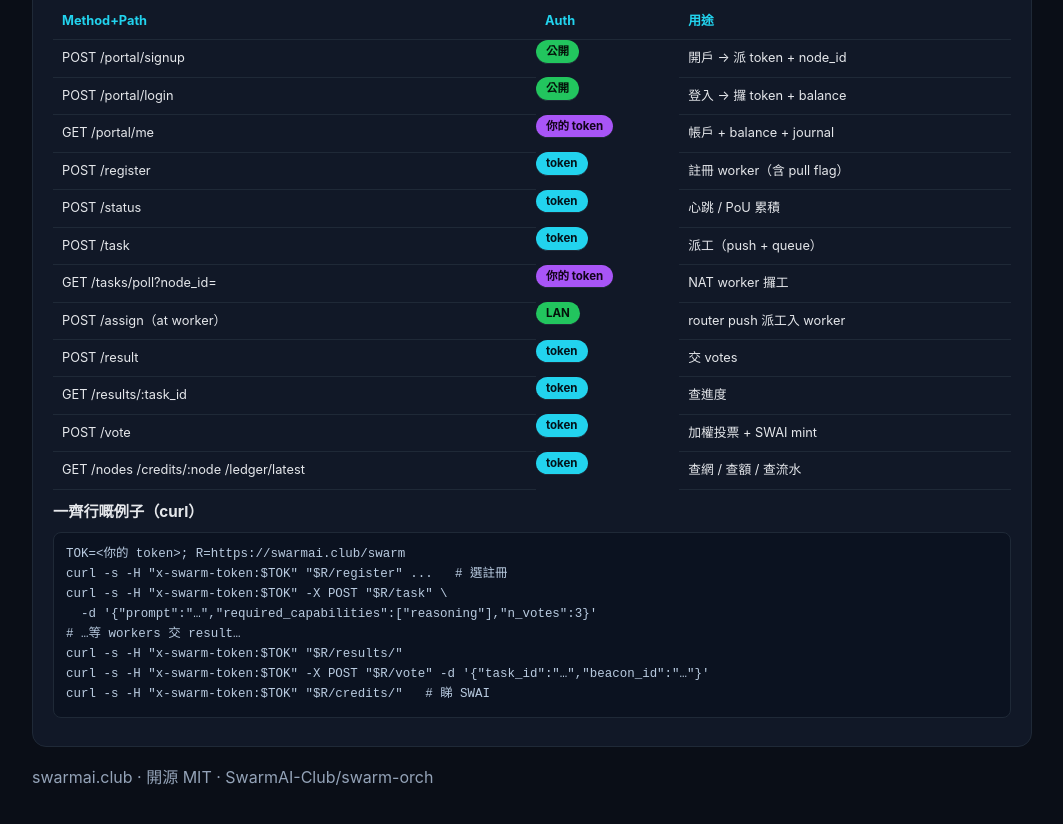
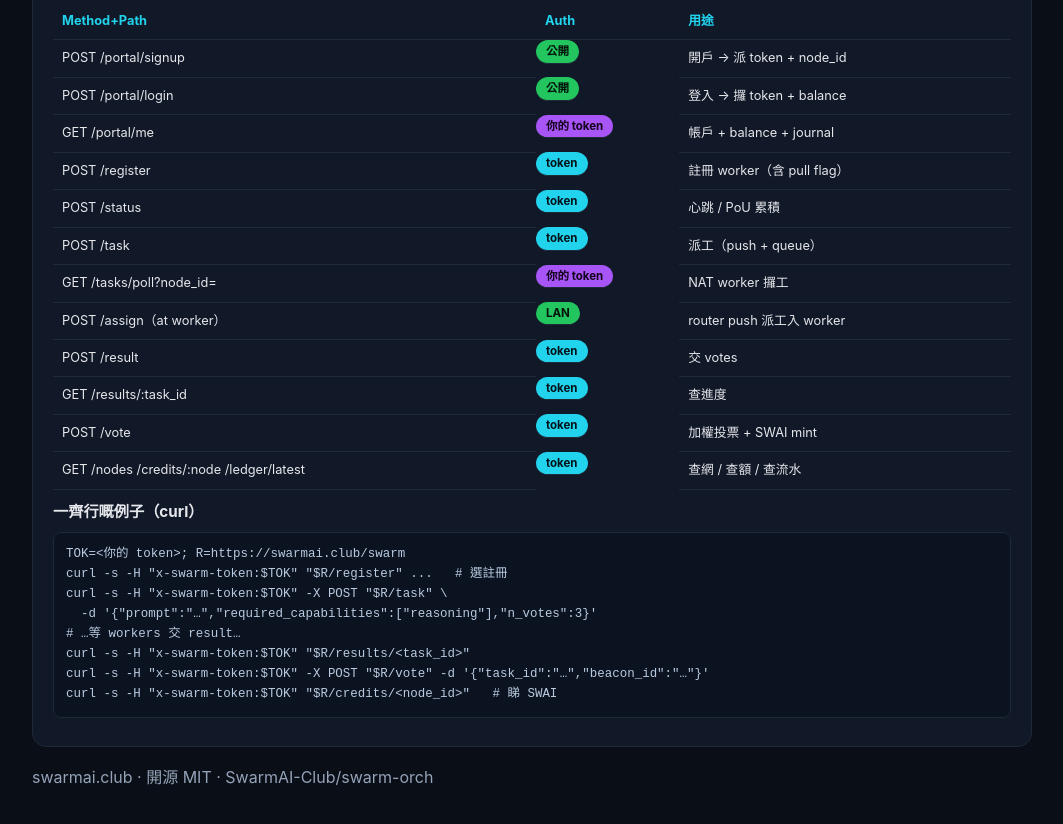
Before and after one commit to SwarmAI-Club/swarm-orch, a website: page docs/USER_AND_API_GUIDE.html in a window 1280 px wide. Shown: the part 1472-2296 px from the top of the page, without its empty margins (108-1171 px from the left). Drawn offline with Linux system fonts and the light colour scheme.

Commit message:
docs: escape angle brackets in guide code examples (valid HTML)

```diff
--- a/docs/USER_AND_API_GUIDE.html
+++ b/docs/USER_AND_API_GUIDE.html
@@ -42,7 +42,7 @@ tspan.s{fill:#94a3b8}
 <li><b>部署 Worker（Docker，NAT 後都得）</b> — 只填 3 樣：router 地址、token、node_id，用 <code>--pull</code> 淨係 outbound poll。
 <pre>docker run -d --name swarm-worker \
   -e SWARM_ROUTER="https://swarmai.club/swarm" \
-  -e SWARM_API_TOKEN="<token>" \
+  -e SWARM_API_TOKEN="&lt;token&gt;" \
   -e SWARM_COMPLETION="http://host.docker.internal:8080/completion" \
   swarm-worker python worker.py \
     --router "https://swarmai.club/swarm" --token "$SWARM_API_TOKEN" \
@@ -160,9 +160,9 @@ curl -s -H "x-swarm-token:$TOK" "$R/register" ...   # 選註冊
 curl -s -H "x-swarm-token:$TOK" -X POST "$R/task" \
   -d '{"prompt":"…","required_capabilities":["reasoning"],"n_votes":3}'
 # …等 workers 交 result…
-curl -s -H "x-swarm-token:$TOK" "$R/results/<task_id>"
+curl -s -H "x-swarm-token:$TOK" "$R/results/&lt;task_id&gt;"
 curl -s -H "x-swarm-token:$TOK" -X POST "$R/vote" -d '{"task_id":"…","beacon_id":"…"}'
-curl -s -H "x-swarm-token:$TOK" "$R/credits/<node_id>"   # 睇 SWAI</pre>
+curl -s -H "x-swarm-token:$TOK" "$R/credits/&lt;node_id&gt;"   # 睇 SWAI</pre>
 </section>
 
 <footer class="sub" style="margin-top:12px">swarmai.club · 開源 MIT · SwarmAI-Club/swarm-orch</footer>
```
